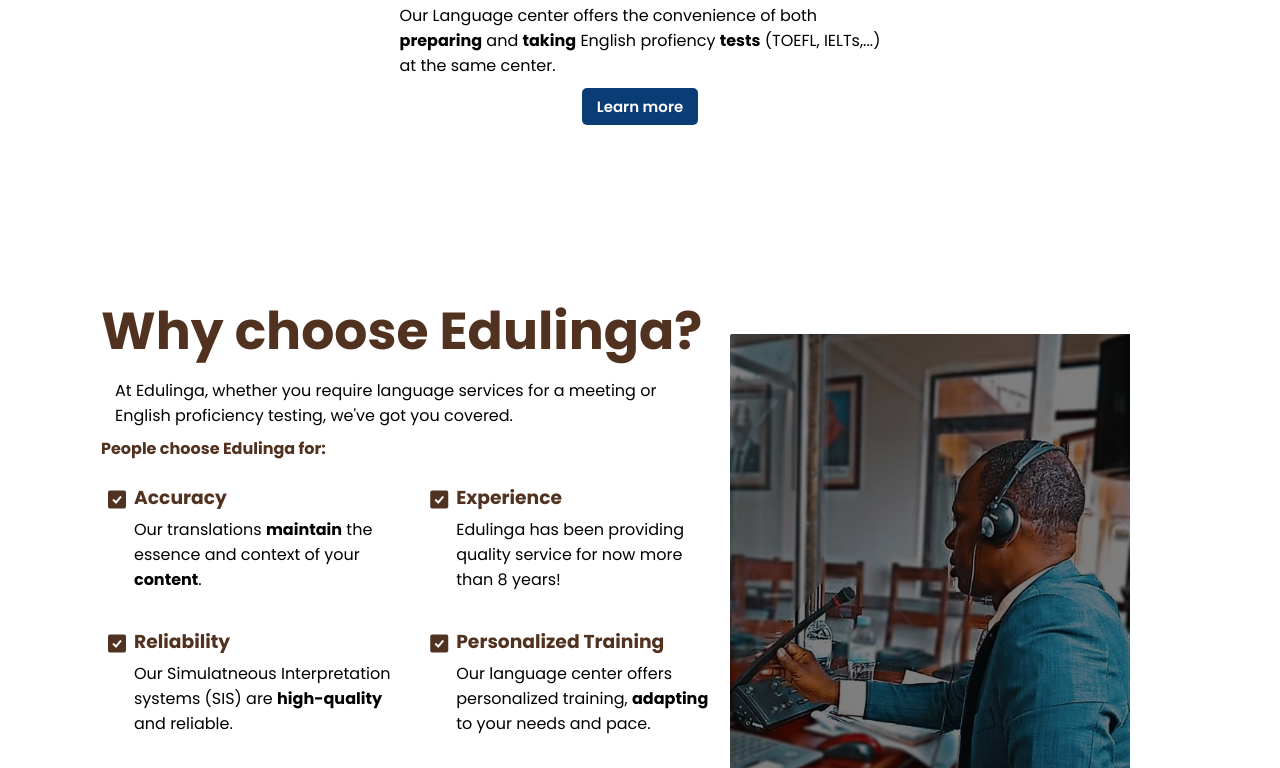
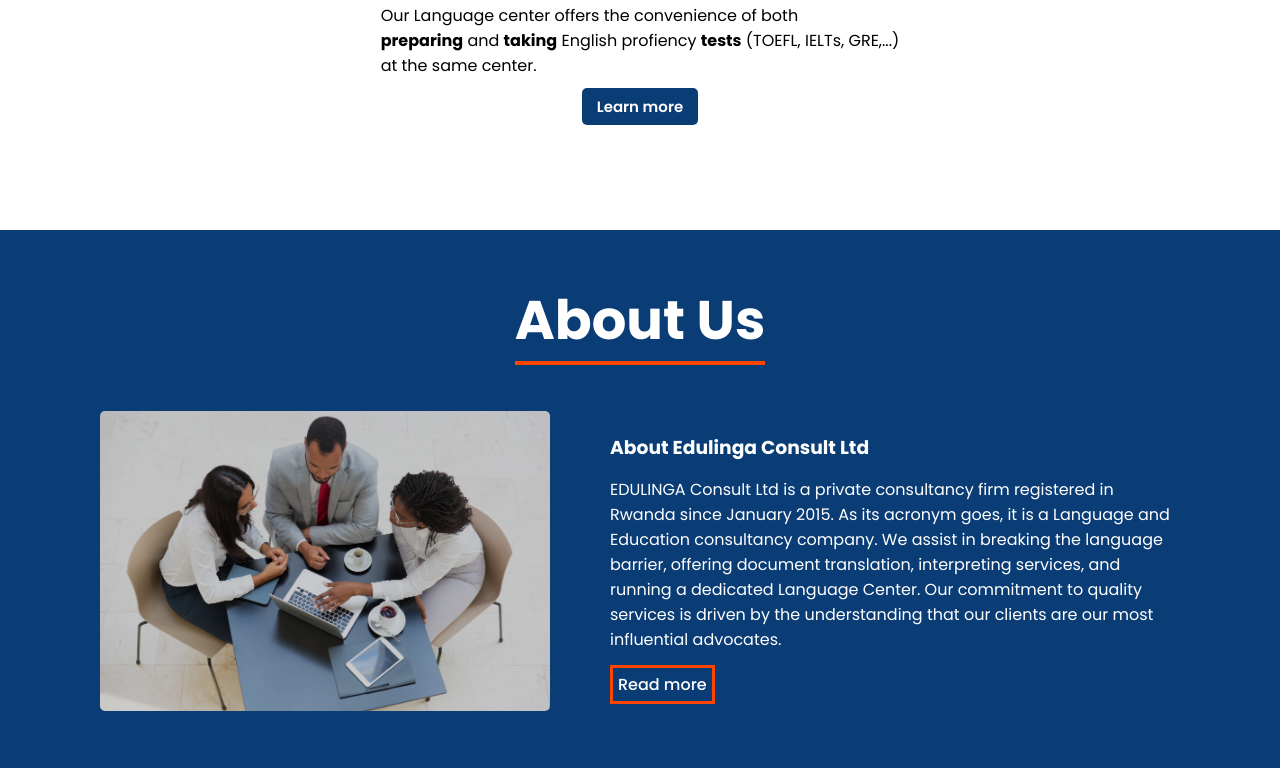
Before and after one commit to Batenzo/website, a plain HTML site: page index.html in a window 1280 px wide. Shown: the part 1673-2441 px from the top of the page. Drawn offline with nearby package versions, Linux system fonts and the light colour scheme.

Commit message:
about us

```diff
--- a/index.html
+++ b/index.html
@@ -21,6 +21,7 @@
         <ul class="navbar">
             <li><a href="#home" class="home-active">Home</a></li>
             <li><a href="#services">Services</a></li>
+            <li><a href="#about">About us</a></li>
             <li><a href="#why">Why us</a></li>
             <li><a href="#contact">Contact us</a></li>
         </ul>
@@ -33,7 +34,7 @@
                 <div class="home-text">
                     <h1>Welcome to Edulinga</h1>
                     <p>One stop solution for all your language needs!</p>
-                    <a href="#services" class="btn">Learn more</a>
+                    <a href="#about" class="btn">Learn more</a>
                 </div>
             </div>
             <div class="swiper-slide container">
@@ -41,7 +42,7 @@
                 <div class="home-text">
                     <h1>Translation Services</h1>
                     <p>Seamlessly connect with international partners and audiences.</p>
-                    <a href="#" class="btn">Learn more</a>
+                    <a href="#translation" class="btn">Learn more</a>
                 </div>
             </div>
             <div class="swiper-slide container">
@@ -49,7 +50,7 @@
                 <div class="home-text">
                     <h1>Language Center</h1>
                     <p>Conveniently prepare and take English profiency tests(TOEFL, IELTS) at the same center.</p>
-                    <a href="#" class="btn">Learn more</a>
+                    <a href="#language" class="btn">Learn more</a>
                 </div>
             </div>
 
@@ -64,20 +65,40 @@
                 <p>At Edulinga we offer two core services: <span>Translation</span> and a <span>Language Center</span>.</p>
             </div>
             <div class="serv-details">
-                <div class="translation">
+                <div class="translation" id="translation">
                     <img src="images/dialogue.png" width="200" height="200" alt="">
                     <h3>Translation Services</h3>
                     <p>We offer <b>accurate</b> and context-preserving <b>translations</b>. <br> From documents to real-time interpretation, we've got you covered.</p>
                     <a href="#contact">Learn more</a>
                 </div>
 
-                <div class="language">
+                <div class="language" id="language">
                     <img src="images/book.png" width="200" height="200" alt="">
                     <h3>Language Center</h3>
-                    <p>Our Language center offers the convenience of both <br> <b>preparing</b> and <b>taking</b> English profiency <b>tests</b> (TOEFL, IELTs,...) <br> at the same center. </p>
+                    <p>Our Language center offers the convenience of both <br> <b>preparing</b> and <b>taking</b> English profiency <b>tests</b> (TOEFL, IELTs, GRE,...) <br> at the same center. </p>
                     <a href="#contact">Learn more</a>
 
                 </div>
+            </div>
+        </div>
+    </section>
+
+    <!-- About us -->
+    <section class="about" id="about">
+        <div class="about-cont">
+            <div class="about-heading">
+                <h1>About Us</h1>
+            </div>
+            <div class="about-det">
+                <div class="about-img">
+                    <img src="/website/images/business-team-working-laptop.jpg" width="450px" height="300px" alt="">
+                </div>
+                <div class="about-text">
+                    <h3>About Edulinga Consult Ltd</h3>
+                    <p>EDULINGA Consult Ltd is a private consultancy firm registered in Rwanda since January 2015. As its acronym goes, it is a Language and Education consultancy company. We assist in breaking the language barrier, offering document translation, interpreting services, and running a dedicated Language Center. Our commitment to quality services is driven by the understanding that our clients are our most influential advocates.</p>
+                    <a href="#" class="abt-btn">Read more</a>
+                </div>
+
             </div>
         </div>
     </section>
@@ -150,7 +171,7 @@
             </div>
         </div>
         <div class="why-img">
-            <img src="images/why-us.jpg" height="550" width="400" alt="">
+            <img src="images/why-us.jpg" height="550px" width="400px" alt="">
         </div>
     </section>
 
@@ -178,16 +199,16 @@
                     </div>
                 </div>
 
-                <div class="box">
+                <!-- <div class="box">
                     <div class="icon"><i class='bx bxs-envelope'></i></div>
                     <div class="text">
                         <h3>Email</h3>
                         <p>edulinga@gmail.com</p>
                     </div>
-                </div>
+                </div> -->
                 <div class="socials">
-                    <a href="https://web.facebook.com" target="_blank"><i class='bx bxl-facebook' style='color:#ffffff'></i> Facebook</a>
                     <a href="https://www.instagram.com" target="_blank"><i class='bx bxl-instagram' style='color:#ffffff'></i> Instagram</a>
+                    <a href="https://twitter.com/edulinga75781" target="_blank"><i class='bx bxl-twitter' style="color: #ffffff;"></i>twitter</a>
                     <a href="https://www.linkedin.com" target="_blank"><i class='bx bxl-linkedin' style='color:#ffffff'></i> Linkedin</a>
                 </div>
             </div>
@@ -233,9 +254,9 @@
     <!-- Footer -->
     <footer>
         <div class="f-socials">
-            <a href="https://web.facebook.com" target="_blank"><i class='bx bxl-facebook' style='color:#ffffff'></i></a>
             <a href="https://www.instagram.com" target="_blank"><i class='bx bxl-instagram' style='color:#ffffff'></i></a>
-            <a href="https://www.linkedin.com" target="_blank"><i class='bx bxl-linkedin' style='color:#ffffff'></i></a>
+            <a href="https://twitter.com/edulinga75781" target="_blank"><i class='bx bxl-twitter' style="color: #ffffff;"></i></a>
+            <a href="https://www.linkedin.com/company/edulinga/about/" target="_blank"><i class='bx bxl-linkedin' style='color:#ffffff'></i></a>
         </div>
 
         <div class="menu">
--- a/style.css
+++ b/style.css
@@ -39,7 +39,8 @@ header{
     display: flex;
     align-items: center;
     justify-content:space-between;
-    padding: 10px 100px;
+    padding: 10px ;
+    padding-left: 50px;
     transition: 0.5s;
 
 }
@@ -146,6 +147,7 @@ header.shadow .navbar a{
     display: flex;
     flex-direction: column;
     align-items: center;
+    padding-bottom: 30px;
 }
 .serv-text{
     text-align: center;
@@ -240,7 +242,65 @@ header.shadow .navbar a{
 .translation a:hover{
     color: orangered;
     background: transparent;
-    border: 3px solid orangered;
+    border: 3px solid #ff4500;
+}
+
+/* About us */
+#about{
+    background: #0a3c76;
+    color: #fff;
+
+}
+.about-cont{
+    display: flex;
+    flex-direction: column;
+    justify-content: center;
+    align-items: center;
+}
+
+.about-heading{
+    padding-bottom: 35px;
+    margin-bottom: 15px;
+}
+.about-heading h1{
+    font-size: 3.4em;
+    position: relative;
+    /* margin-bottom: 25px; */
+}
+.about-heading h1::after{
+    content: "";
+    width: 100%;
+    height: 4px;
+    display: block;
+    position: absolute;
+    background-color: #ff4500;
+
+}
+.about-det{
+    display: flex;
+    justify-content: center;
+    align-items: center;
+    gap: 60px;
+}
+
+.about-img img{
+    border-radius: 5px;
+    filter: brightness(80%);
+}
+
+.about-text h3{
+    margin-bottom: 15px;
+}
+
+.about-text p{
+    margin-bottom: 20px;
+}
+
+.about-text a{
+    font-weight: 500;
+    color: #fff;
+    border: 3px solid #ff4500;
+    padding: 5px;
 }
 
 /* Why-us */
@@ -250,6 +310,7 @@ header.shadow .navbar a{
     margin-top: 35px;
     width: 100%;
     align-items: center;
+    justify-content: center;
 
 }
 
@@ -271,7 +332,11 @@ header.shadow .navbar a{
 
 /* Reasons */
 .why-container{
-    padding-right: 20px;
+    /* padding-right: 20px; */
+    padding: 0;
+    align-content: center;
+    align-items: center;
+    justify-content: center;
 }
 
 .reasons{
@@ -320,11 +385,16 @@ header.shadow .navbar a{
 
  /* Why-us image */
 
- .why-img{
+ .why-img {
     filter: brightness(50%);
     border-radius: 2px;
     width: 100%;
     overflow: hidden;
+    margin-left: 50px;
+    padding-right: 0px;
+ }
+ .why-img img{
+    padding-right: 0px;
  }
 
  /* Contact us */
@@ -337,7 +407,7 @@ header.shadow .navbar a{
     justify-content: center;
     align-items: center;
     flex-direction: column;
-    background: url(images/1353676.jpg);
+    background: url(images/wooden-background.jpg);
     background-size: cover;
     color: #fff;
  }
@@ -541,6 +611,13 @@ header.shadow .navbar a{
     .home-text{
         /* padding: 0 4%; */
     }
+    .about-det{
+        display: flex;
+        flex-direction: column;
+    }
+    .about-text{
+        text-align: center;
+    }
  }
 
  @media (max-width:881px){
@@ -553,6 +630,7 @@ header.shadow .navbar a{
     .logo{
         margin-right: 0px
     }
+
 
 
  }
```
Also changed, not shown: images/business-team-working-laptop.jpg (added), 1 other file.
